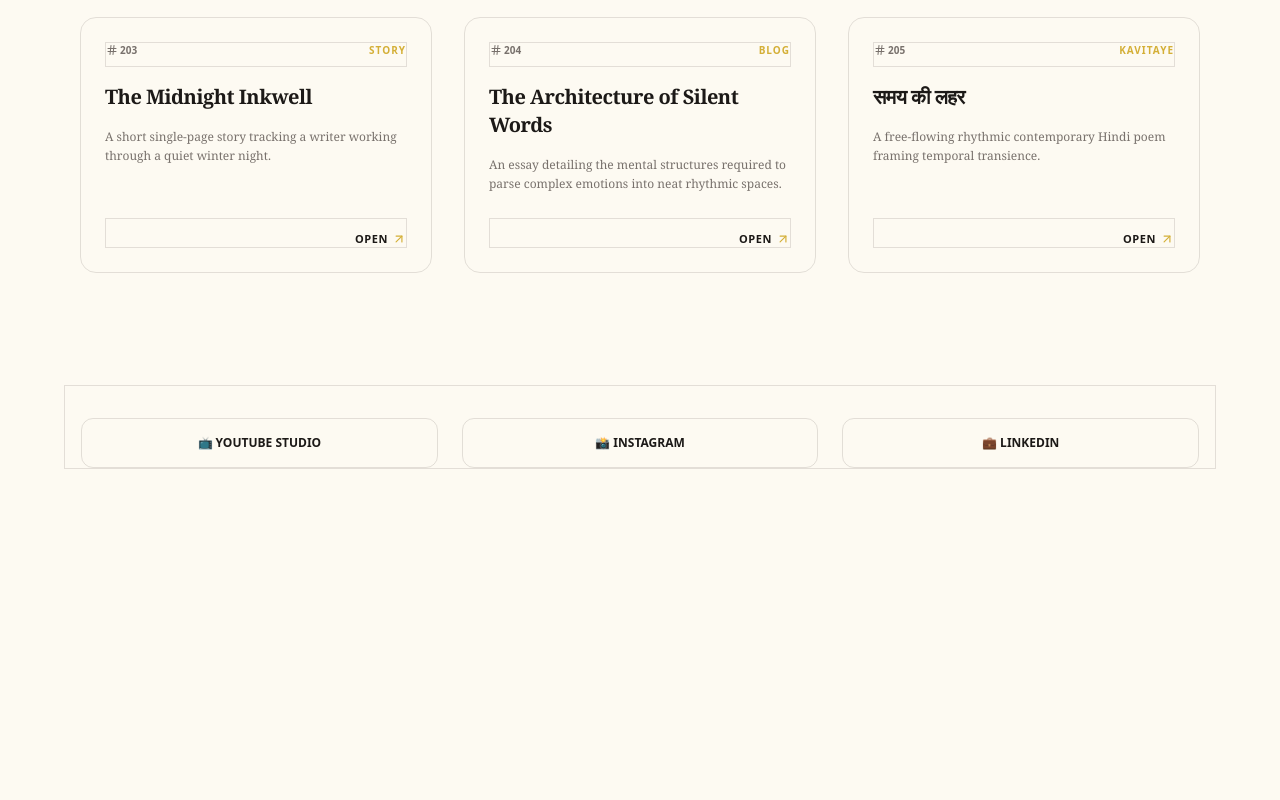
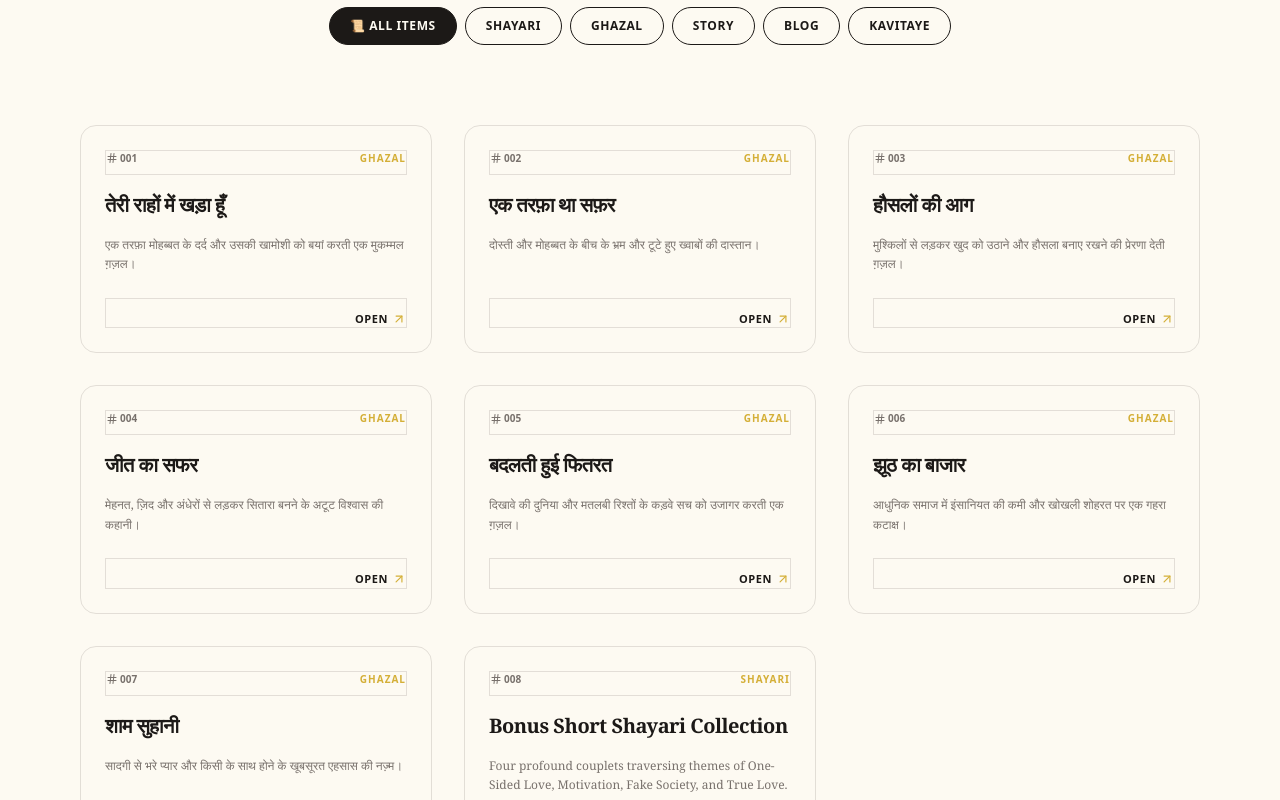
Before and after one commit to apurvapriyadarshi6-max/aparchit-awaz, a Next.js app: page / in a window 1280 px wide. Shown: the part 1460-2260 px from the top of the page. Before the commit the page ends 2025 px from the top, so only its background shows below. Built offline with nearby package versions, Linux system fonts and the light colour scheme.

Commit message:
Update contentDatabase with 7 new ghazals and bonus shayari

```diff
--- a/src/data/posts.js
+++ b/src/data/posts.js
@@ -1,78 +1,86 @@
 export const contentDatabase = [
   {
-    id: "art-206",
-    articleNo: "206",
-    category: "story",
-    title: "The Chronicles of the Whispering Wind",
+    id: "art-001",
+    articleNo: "001",
+    category: "ghazal",
+    title: "तेरी राहों में खड़ा हूँ",
     author: "Apurva Priyadarshi",
-    excerpt: "An immersive multi-chapter long story exploring time, memories, and cosmic footsteps.",
-    featuredImage: "https://images.unsplash.com/photo-1516979187457-637abb4f9353?q=80&w=1200",
-    text: [
-      "The journey started beneath a heavy blanket of starless clouds. Apurva sat by the old mahogany table, watching the ink dry slowly on the warm parchment paper. The room was completely silent, save for the rhythmic clicking of the wooden wall clock counting down the remnants of a fading winter afternoon. Outside, the streets of the old town were quiet, swallowed by a dense, silver mist that seemed to drop down directly from the heavens.\n\nHe had been sitting in the same posture for hours, his fingers lightly gripping a tarnished brass fountain pen. The tip of the nib remained hovered a mere millimeter above the textured surface of the sheet, resting on the precipice of an unexpressed thought. For weeks, the town had been trapped in a strange, historical stillness. No letters arrived from the outer provinces, and the daily chronicles had ceased publication. It was as if time itself had grown tired of moving forward and decided to settle down into the dust of this quiet library workspace.",
-      "As night fell over the courtyard, the wind began to speak in a language long forgotten by modern men. The old glass panes of the high windows rattled softly, singing a low, haunting melody that echoed through the rows of towering bookshelves. The shadows stretched along the corridor walls like ancient manuscripts mapping out lost paths. He suddenly realized that the mysterious voice wasn't outside—it was echoing from the deep thoughts he had written down hours ago.\n\nHe stood up, his joints protesting against the sudden movement, and walked toward the western window. The glass was freezing to the touch. When he wiped away the thin layer of condensation with his palm, he didn't see the familiar outlines of the courtyard trees or the stone well. Instead, the landscape outside looked fluid, like an oil painting left out in the rain. Swirls of dark blue and cosmic violet mixed with the fog, creating a shaded matrix that seemed to warp the very geometry of the horizon. The wind was no longer just air; it was a flowing current of unrecorded history.",
-      "He returned to the desk, pulled the oil lamp closer, and finally dipped the pen deep into the charcoal inkwell. The fluid was thick, smelling faintly of pine resin and old rain. The moment the metallic point touched the parchment, a sudden warmth radiated up his forearm. It wasn't an aggressive heat, but rather a comforting, ancient energy that felt like a quiet conversation with a friend long gone.\n\nHe began to write. The words spilled out across the page in a fluid, interconnected script, moving past the margins and taking over the blank canvas. He wrote about the people who had walked these corridors centuries before him—the silent scholars who spent their entire lives translating the movements of distant stars into rhythmic couplets. He wrote about the libraries that had burned to ash in distant lands, and how their smoke had traveled across the oceans to settle into the very soil beneath his feet. Every sentence felt like a missing piece of a puzzle he didn't realize he was solving.",
-      "By the time the clock struck midnight, three full sheets were covered in dense typography. The deeper he went into the narrative, the more the surroundings seemed to react to the words. The air grew thick with the scent of aged leather and dry lavender. A soft, indigo aura began to glow around the edges of the writing desk, casting long, rhythmic reflections against the ceiling.\n\nHe realized then that the platform he was building wasn't just a portfolio or a collection of casual verses. It was a bridge. Every emotion he had ever kept hidden, every question he had left unanswered during his journeys through the northern plains, was a stone in this structure. The digital canvas wasn't cold; it was a living sanctuary waiting for the right frequency to open up. The wind outside grew louder, pressing against the stone walls as if demanding to be let inside, to be recorded before the night was over.",
-      "The narrative shifted into a deeper, philosophical introspection. He wrote about the concept of the 'Aparchit Awaz'—the unknown voice that exists inside every human being. It is the voice that speaks when everyone else is asleep, the one that asks who we are when the titles, positions, and daily routines are stripped away. He mapped out the geometry of solitude, describing it not as a lonely void, but as a wealthy, uncultivated garden where the most beautiful thoughts grow in total silence.\n\nHe used metaphors of ancient mirrors and deep space windows. He wrote about how we spend our entire lives looking for validation from external crowds, completely ignoring the celestial library that sits quietly inside our own minds. The pen moved faster now, almost driving itself, guided by an invisible current of inspiration that flowed through the quiet room like an underground river breaking through stone.",
-      "As the hours blended together, the boundary between the writer and the story began to dissolve entirely. He wasn't just recording the journey anymore; he was walking inside it. He found himself describing a traveler walking along a vast, starlit shoreline, where the waves were made of liquid ink and the sand was composed of fine, glittering text fragments. Every step the traveler took left a deep imprint on the shore, a permanent record of their existence.\n\nHe understood that this traveler was every reader who would ever stumble onto this digital deck. It was Kunal, it was Ananya, it was every anonymous soul looking for a line that made them feel understood. The purpose of the writing wasn't to achieve fame or to build an over-designed archive; it was to preserve a single fragment of authentic human experience so that a stranger, years later, could read it and whisper, 'I am not alone.'",
-      "The thick ink in the brass well was now running dangerously low, the level dropping down to a shallow, dark mirror at the very bottom. His hand felt exhausted, but his mind had never been clearer. The cosmic violet aura around the desk had settled into a soft, steady gold light that illuminated the final pages with a warm, comforting glow.\n\nHe pinned down the final thoughts on the eighth sheet, focusing on the transience of time. He wrote about how yesterday's conversations become today's memories, and how those memories eventually transform into the silent myths we tell ourselves. The wind outside began to die down, its aggressive roars softening into a gentle, rhythmic sigh that brushed past the window panes one last time before disappearing into the morning horizon.",
-      "Finally, the quiet resolution arrived with the first ray of golden dawn breaking cleanly through the dark glass windows. The light spilled across the mahogany table, turning the black ink into a shimmering bronze script. The inkwell was now completely dry, but the lines remaining on the paper were safely saved, ready to be discovered by another traveler seeking refuge within the archives.\n\nApurva laid the brass pen down on the wooden tray and closed his eyes, listening to the new morning silence. The storm had passed, the words had been anchored, and the unknown voice had finally found its home on the parchment deck.\n\n— Apurva Priyadarshi\nFounder & Author, Aparchit Awaz"
-    ],
-    translation: "An extensive multi-page literary narrative exploration exploring time, solitude, and writing mechanics."
-  },
-    {
-    id: "art-201",
-    articleNo: "201",
-    category: "shayari",
-    title: "ख्वाब और परछाई",
-    author: "Apurva Priyadarshi",
-    excerpt: "A deep observation regarding dreams, lost paths, and personal identity.",
-    text: "कुछ अधूरे ख्वाब, कुछ अनकही बातें छोड़ आया हूँ,\nमैं अपनी परछाई को ज़माने के पास छोड़ आया हूँ।",
-    translation: "Leaving behind some incomplete dreams, some untold words..."
+    excerpt: "एक तरफ़ा मोहब्बत के दर्द और उसकी खामोशी को बयां करती एक मुकम्मल ग़ज़ल।",
+    text: "तेरी राहों में खड़ा हूँ, ये खबर तुझको नहीं,\nदिल में क्या-क्या है छुपा, इसकी खबर तुझको नहीं।\n\nरोज़ पढ़ता हूँ मैं चेहरा तेरी तस्वीर का,\nकितना करता हूँ वफ़ा, ये भी मगर तुझको नहीं।\n\nतू किसी और की दुनिया में मसरूफ़ सही,\nमेरी दुनिया तू ही है, ये मगर तुझको नहीं।\n\nमैं दुआओं में भी रखता हूँ तेरा नाम सदा,\nकितना चाहा है तुझे, ये भी खबर तुझको नहीं।",
+    translation: "Standing in your pathways, oblivious to you; what lies hidden in my heart, you know not..."
   },
   {
-    id: "art-202",
-    articleNo: "202",
+    id: "art-002",
+    articleNo: "002",
     category: "ghazal",
-    title: "रोशनी का सफर",
+    title: "एक तरफ़ा था सफ़र",
     author: "Apurva Priyadarshi",
-    excerpt: "Classic cosmological gazal discussing light dynamics through ancient dark windows.",
-    text: "सितारों को हथेली पर सजा कर क्या करोगे,\nजो दिल में ही अंधेरा हो तो रोशनी का क्या करोगे।",
-    translation: "What will you do decorating stars on your palm if the heart itself is in darkness..."
+    excerpt: "दोस्ती और मोहब्बत के बीच के भ्रम और टूटे हुए ख्वाबों की दास्तान।",
+    text: "वो मुस्कुराकर मिला, दोस्त समझ बैठा मैं,\nदिल के जज़्बातों को फिर सच समझ बैठा मैं।\n\nउसकी बातों में मोहब्बत का इशारा न था,\nफिर भी हर lफ़्ज़ को पैग़ाम समझ बैठा मैं।\n\nवो किसी और के ख़्वाबों में सजा करता था,\nखुद को उसका ही मुकद्दर समझ बैठा मैं।\n\nअब जो टूटा हूँ तो एहसास हुआ है मुझको,\nएक तरफ़ा था सफ़र, साथ समझ बैठा मैं।",
+    translation: "They met with a smile and I mistook it for friendship; it was a one-sided journey that I mistook for companionship..."
   },
   {
-    id: "art-203",
-    articleNo: "203",
-    category: "story",
-    title: "The Midnight Inkwell",
+    id: "art-003",
+    articleNo: "003",
+    category: "ghazal",
+    title: "हौसलों की आग",
     author: "Apurva Priyadarshi",
-    excerpt: "A short single-page story tracking a writer working through a quiet winter night.",
-    text: "The inkwell was dry, yet the writer continued to scratch onto the parchment, etching lines that vanished in daylight.",
-    translation: "A tale of invisible persistent expressions."
+    excerpt: "मुश्किलों से लड़कर खुद को उठाने और हौसला बनाए रखने की प्रेरणा देती ग़ज़ल।",
+    text: "हौसलों की आग दिल में जलाए रखना,\nमुश्किलों में भी कदम आगे बढ़ाए रखना।\n\nलोग गिरते हुए इंसान पे हँसते हैं बहुत,\nतुम मगर खुद को हमेशा उठाए रखना।\n\nMंज़िलें खुद ही सलामत राह दिखा देती हैं,\nबस इरादों को ज़रा सा जगाए रखना।\n\nवक्त बदलेगा यकीनन ये भरोसा भी रहे,\nखुद पे विश्वास का सूरज उगाए रखना।",
+    translation: "Keep the fire of courage burning in your heart, keep moving forward even through hardships..."
   },
   {
-    id: "art-204",
-    articleNo: "204",
-    category: "blog",
-    title: "The Architecture of Silent Words",
+    id: "art-004",
+    articleNo: "004",
+    category: "ghazal",
+    title: "जीत का सफर",
     author: "Apurva Priyadarshi",
-    excerpt: "An essay detailing the mental structures required to parse complex emotions into neat rhythmic spaces.",
-    text: "Writing is not just stringing letters together; it is an act of constructing internal geometry.",
-    translation: "Essays on writing mechanics."
+    excerpt: "मेहनत, ज़िद और अंधेरों से लड़कर सितारा बनने के अटूट विश्वास की कहानी।",
+    text: "मैंने ठाना है तो मंज़िल भी मेरी होगी,\nआज मुश्किल है मगर कल ये डगर होगी।\n\nलोग कहते हैं कि हालात बदलते ही नहीं,\nमेरी मेहनत से ज़माने को खबर होगी।\n\nठोकरें लाख मिलें, फिर भी न रुकना साथी,\nयही जिद एक दिन जीत का सफर होगी।\n\nजो अंधेरों से लड़े, वो ही सितारा ठहरे,\nउसकी किस्मत में चमकती हुई सहर होगी।",
+    translation: "Since I have resolved, the destination will be mine; it is tough today but tomorrow the path will ease..."
   },
   {
-    id: "art-205",
-    articleNo: "205",
-    category: "kavitaye",
-    title: "समय की लहर",
+    id: "art-005",
+    articleNo: "005",
+    category: "ghazal",
+    title: "बदलती हुई फितरत",
     author: "Apurva Priyadarshi",
-    excerpt: "A free-flowing rhythmic contemporary Hindi poem framing temporal transience.",
-    text: "लहरों के कदमों की आहट सुनता हूँ,\nमैं गुज़रे हुए कल के धागे बुनता हूँ।",
-    translation: "Listening to the sound of waves, weaving threads of yesterday."
+    excerpt: "दिखावे की दुनिया और मतलबी रिश्तों के कड़वे सच को उजागर करती एक ग़ज़ल।",
+    text: "चेहरों पर मुस्कान, दिलों में नफरत देखी है,\nमैंने इस दुनिया की ऐसी भी सूरत देखी है।\n\nलोग रिश्तों को भी मतलब से निभाते हैं यहाँ,\nहर तरफ़ फायदे की चलती हुकूमत देखी है।\n\nसच कहो तो तुम्हें बदनाम किया जाता है,\nझूठ वालों की यहाँ खूब इज़्ज़त देखी है।\n\nअब किसी पर भी भरोसा नहीं होता मुझको,\nमैंने अपनों की बदलती हुई फितरत देखी है।",
+    translation: "Smiles on faces, hatred in hearts; I have seen this side of the world where relationships are based on selfishness..."
   },
+  {
+    id: "art-006",
+    articleNo: "006",
+    category: "ghazal",
+    title: "झूठ का बाजार",
+    author: "Apurva Priyadarshi",
+    excerpt: "आधुनिक समाज में इंसानियत की कमी और खोखली शोहरत पर एक गहरा कटाक्ष।",
+    text: "यहाँ किरदार से ज्यादा लिबास बिकता है,\nसच नहीं, अक्सर यहाँ एहसास बिकता है।\n\nहर तरफ़ भीड़ है इंसानों की लेकिन फिर भी,\nढूँढने पर भी कहाँ इंसानियत मिलती है।\n\nनाम, शोहरत और दौलत का नशा ऐसा है,\nआदमी अपना ही विश्वास बेच देता है।\n\nआईना सच जो दिखाए तो बुरा लगता है,\nइसलिए झूठ का बाजार सजा रहता है।",
+    translation: "Here attire sells more than character, and a decorated market of lies thrives because truth feels bitter..."
+  },
+  {
+    id: "art-007",
+    articleNo: "007",
+    category: "ghazal",
+    title: "शाम सुहानी",
+    author: "Apurva Priyadarshi",
+    excerpt: "सादगी से भरे प्यार और किसी के साथ होने के खूबसूरत एहसास की नज़्म।",
+    text: "तेरे आने से मेरी शाम सुहानी लगती है,\nतेरी हर बात मुझे कितनी पुरानी लगती है।\n\nजब भी देखूँ तुझे, दिल फूल सा खिल जाता है,\nतेरी मुस्कान मुझे सबसे निराली लगती है।\n\nसाथ तेरा हो तो आसान लगे हर मुश्किल,\nबिन तेरे जिंदगी थोड़ी अधूरी लगती है।\n\nकोई शायरी नहीं, कोई बड़ी बात नहीं,\nबस तू अच्छी है, यही बात निराली लगती है।",
+    translation: "Your arrival makes my evenings beautiful; life feels incomplete without you, and your simple presence is extraordinary..."
+  },
+  {
+    id: "art-008",
+    articleNo: "008",
+    category: "shayari",
+    title: "Bonus Short Shayari Collection",
+    author: "Apurva Priyadarshi",
+    excerpt: "Four profound couplets traversing themes of One-Sided Love, Motivation, Fake Society, and True Love.",
+    text: "One-Sided Love:\nवो मेरा हो न सका, इसमें शिकायत कैसी,\nमैंने चाहा था उसे, ये मेरी मोहब्बत थी।\n\nMotivation:\nउड़ना है तो गिरने का हुनर भी रखना,\nहर जीत से पहले कई हारें आती हैं।\n\nFake Society:\nयहाँ चेहरे खरीदना आसान है,\nमगर सच्चे लोग आज भी महंगे हैं।\n\nLove:\nतेरे साथ बैठना भी इबादत जैसा है,\nकुछ कहे बिना सब कह जाना जैसा है।",
+    translation: "A curated bonus collection of short verses handling human connection, social constructs, resilience, and silent devotion."
+  }
 ];
 
 export const customNotifications = [
   "✨ Welcome to the official reopening of The Apurva Library portfolio platform.",
-  "🎙️ Live spoken-word session starting tonight in the Virtual Interactive Chamber.",
-  "📜 New creative entries uploaded under the Ghazal layout module."
 ];
```
